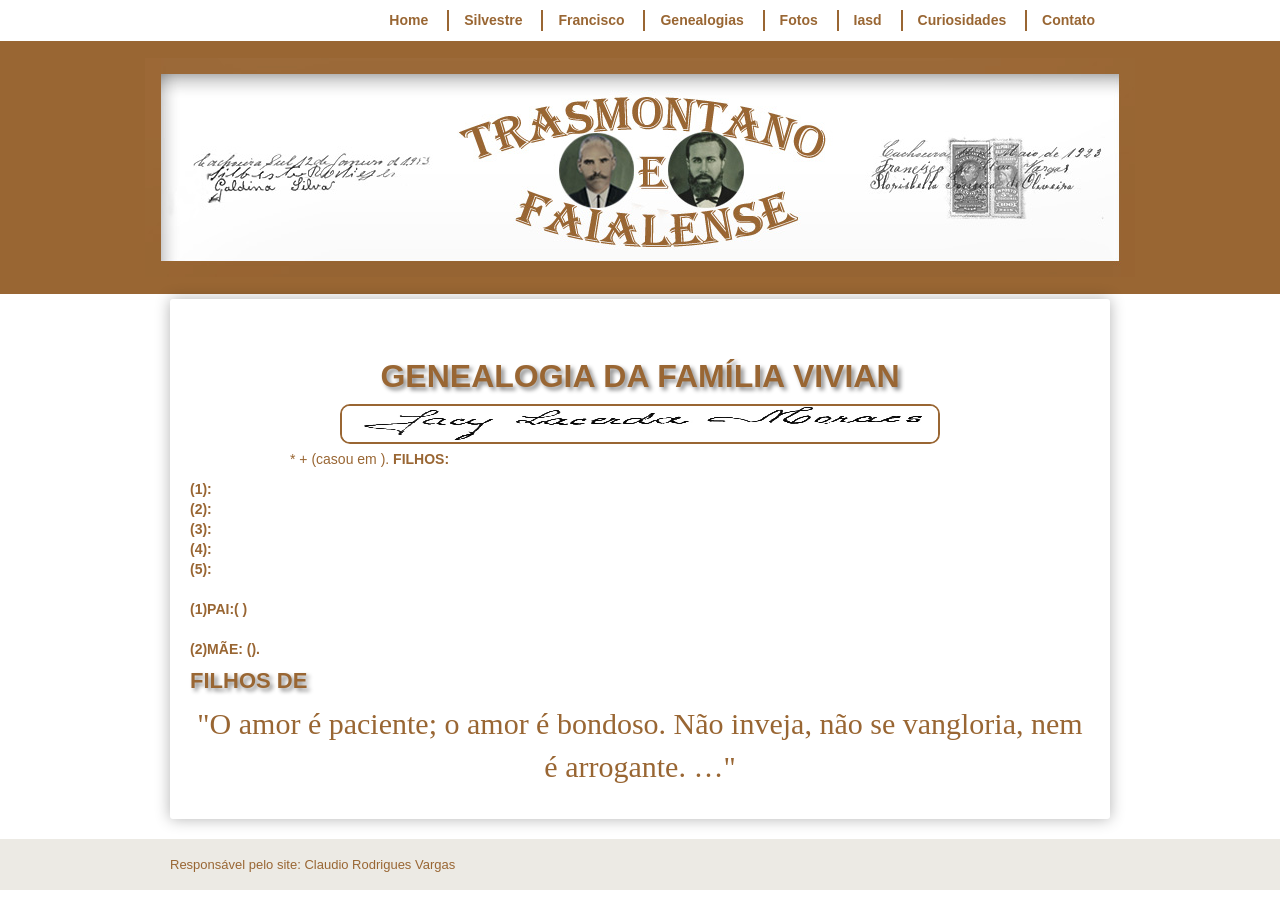
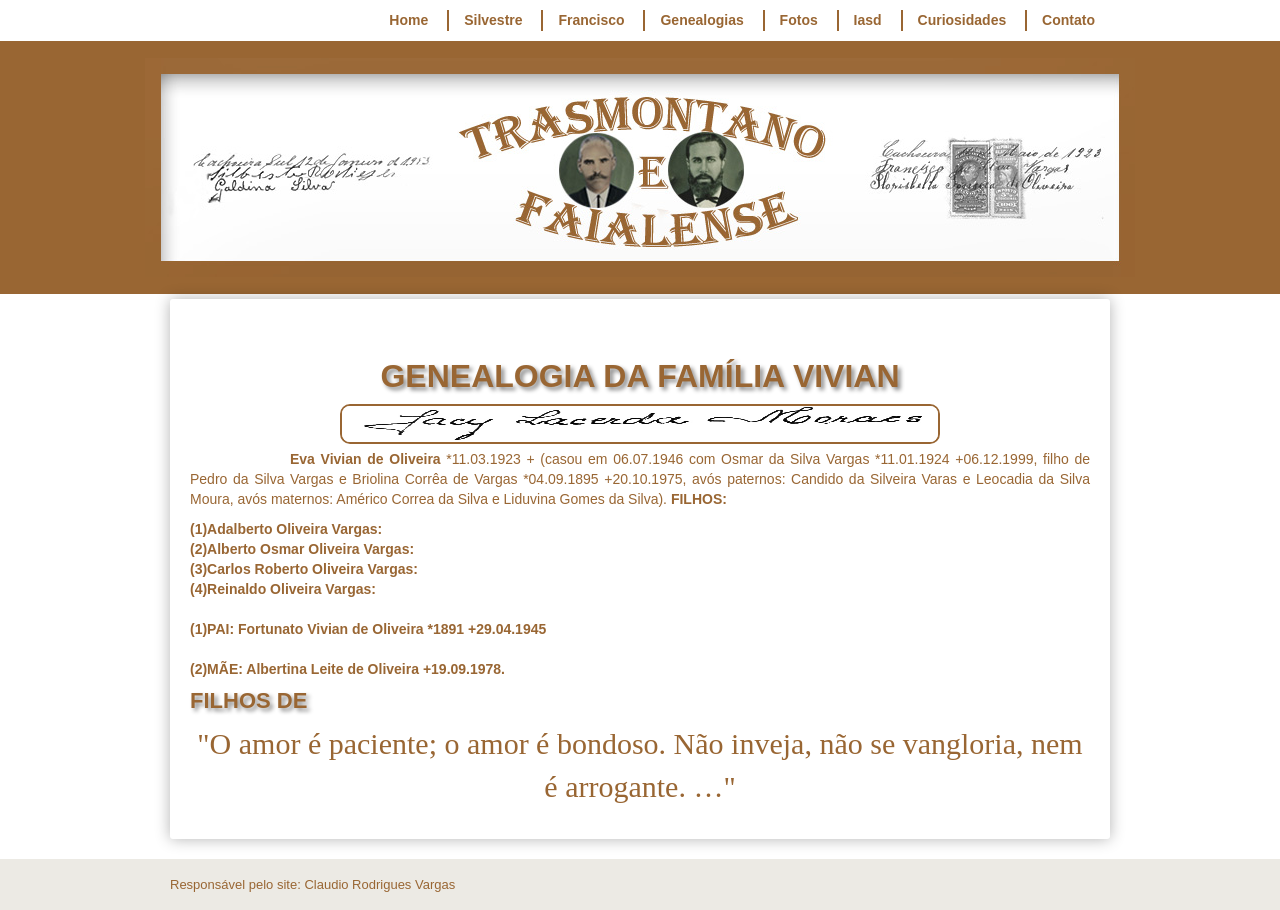
Before and after one commit to claudiovargas1955/claudiovargas1955.github.io, a Jekyll site: the page built from _pages/familia-vivian.html, in a window 1280 px wide. Built offline with Jekyll 4.4.1, drawn with Linux system fonts in a browser that asks for light colours; some web fonts are replaced.

Commit message:
Update familia-vivian.html

```diff
--- a/_pages/familia-vivian.html
+++ b/_pages/familia-vivian.html
@@ -96,16 +96,17 @@ details[open] summary {color:#996633;
 
 <h1>GENEALOGIA DA FAMÍLIA VIVIAN</h1>
 <img class="esq1" style="float:left"; src="/images/jaci.jpg" width="600px" height="40px"  title="Assinatura de ";/>
-<b><p style="text-indent:100px";/> </b>* + (casou em ). <b>FILHOS: </b><br>
-<p><b>(1):</b><br>
-<b>(2):</b><br>
-<b>(3):</b><br>
-<b>(4):</b><br>
-<b>(5):</b><br><br>
+<b><p style="text-indent:100px";/>Eva Vivian de Oliveira </b>*11.03.1923 + (casou em 06.07.1946 com Osmar da Silva Vargas *11.01.1924
++06.12.1999, filho de Pedro da Silva Vargas e Briolina Corrêa de Vargas *04.09.1895 +20.10.1975, avós paternos: Candido da Silveira Varas
+e Leocadia da Silva Moura, avós maternos: Américo Correa da Silva e Liduvina Gomes da Silva). <b>FILHOS: </b><br>
+<p><b>(1)Adalberto Oliveira Vargas:</b><br>
+<b>(2)Alberto Osmar Oliveira Vargas:</b><br>
+<b>(3)Carlos Roberto Oliveira Vargas:</b><br>
+<b>(4)Reinaldo Oliveira Vargas:</b><br><br>
 
-<b>(1)PAI:( )<br><br>
+<b>(1)PAI: Fortunato Vivian de Oliveira *1891 +29.04.1945 <br><br>
 
-<b>(2)MÃE: </b>(). <br>
+<b>(2)MÃE: </b>Albertina Leite de Oliveira +19.09.1978. <br>
 
 <h4>FILHOS DE </h4>
 
```
